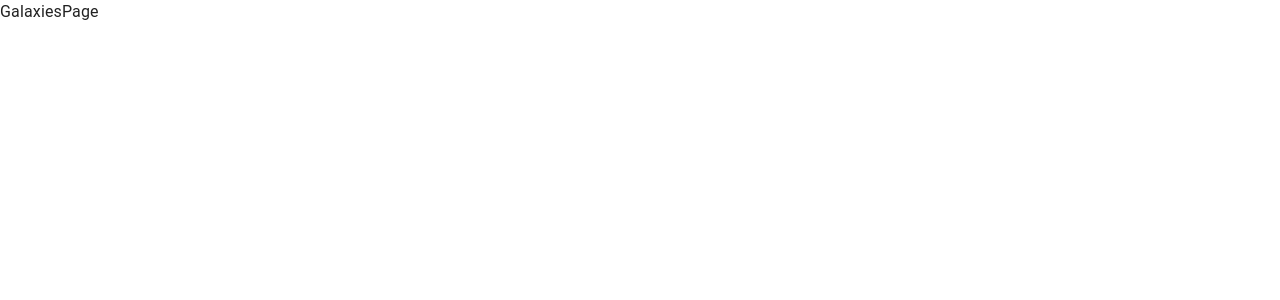
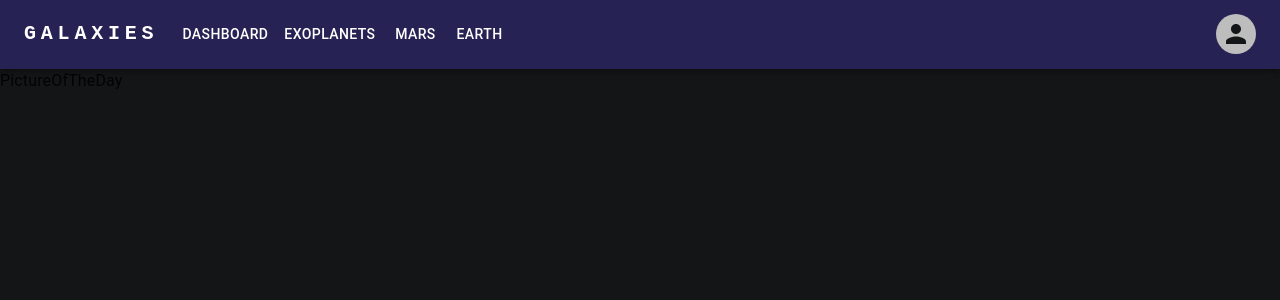
Before and after one commit to fernandoG494/pet-project, a React (Vite) app: page / in a window 1280 px wide. Shown: the top 300 px of the page. Built offline with nearby package versions, Linux system fonts and the light colour scheme.

Commit message:
Routes implemented and login/logout basic function implemented

```diff
--- a/index.html
+++ b/index.html
@@ -4,7 +4,7 @@
     <meta charset="UTF-8" />
     <link rel="icon" type="image/svg+xml" href="/vite.svg" />
     <meta name="viewport" content="width=device-width, initial-scale=1.0" />
-    <title>🌠 Galaxies 🌠</title>
+    <title>Galaxies</title>
   </head>
   <body>
     <div id="root"></div>
--- /dev/null
+++ b/src/components/Earth/Earth.tsx
@@ -0,0 +1,9 @@
+import React from 'react'
+
+const Earth = () => {
+    return (
+        <div>Earth</div>
+    );
+};
+
+export default Earth;
--- /dev/null
+++ b/src/components/Exoplanets/Exoplanets.tsx
@@ -0,0 +1,9 @@
+import React from 'react'
+
+const Exoplanets = () => {
+    return (
+        <div>Exoplanets</div>
+    )
+}
+
+export default Exoplanets
--- /dev/null
+++ b/src/components/Mars/Mars.tsx
@@ -0,0 +1,9 @@
+import React from 'react'
+
+const Mars = () => {
+    return (
+        <div>Mars</div>
+    );
+};
+
+export default Mars;
--- /dev/null
+++ b/src/components/NavBar/NavBar.tsx
@@ -0,0 +1,178 @@
+import React, {useState} from 'react';
+import MenuIcon from '@mui/icons-material/Menu';
+import AdbIcon from '@mui/icons-material/Adb';
+import {
+    AppBar,
+    Box,
+    Toolbar,
+    IconButton,
+    Typography,
+    Menu,
+    Container,
+    Avatar,
+    Button,
+    Tooltip,
+    MenuItem,
+} from '@mui/material';
+
+const pages = ['Dashboard', 'Exoplanets', 'Mars', 'Earth'];
+
+const NavBar = () => {
+    // Temporal state just to show the login screen
+    const [isUser, setIsUser] = useState(false);
+
+    const [anchorElNav, setAnchorElNav] = React.useState<null | HTMLElement>(null);
+    const [anchorElUser, setAnchorElUser] = React.useState<null | HTMLElement>(null);
+
+    const handleOpenNavMenu = (event: React.MouseEvent<HTMLElement>) => {
+        setAnchorElNav(event.currentTarget);
+    };
+    const handleOpenUserMenu = (event: React.MouseEvent<HTMLElement>) => {
+        setAnchorElUser(event.currentTarget);
+    };
+
+    const handleCloseNavMenu = () => {
+        setAnchorElNav(null);
+    };
+
+    const handleCloseUserMenu = () => {
+        setAnchorElUser(null);
+        setIsUser(!isUser);
+    };
+
+    return (
+        <AppBar position="static">
+            <Container maxWidth="xl">
+                <Toolbar disableGutters>
+                    <Typography
+                        variant="h6"
+                        noWrap
+                        component="a"
+                        href="/"
+                        sx={{
+                            mr: 2,
+                            display: { xs: 'none', md: 'flex' },
+                            fontFamily: 'monospace',
+                            fontWeight: 700,
+                            letterSpacing: '.3rem',
+                            color: 'inherit',
+                            textDecoration: 'none',
+                        }}
+                    >
+                        GALAXIES
+                    </Typography>
+                    <Box sx={{ flexGrow: 1, display: { xs: 'flex', md: 'none' } }}>
+                        <IconButton
+                            size="large"
+                            aria-label="account of current user"
+                            aria-controls="menu-appbar"
+                            aria-haspopup="true"
+                            onClick={handleOpenNavMenu}
+                            color="inherit"
+                        >
+                            <MenuIcon />
+                            </IconButton>
+                            <Menu
+                                id="menu-appbar"
+                                anchorEl={anchorElNav}
+                                anchorOrigin={{
+                                    vertical: 'bottom',
+                                    horizontal: 'left',
+                                }}
+                                keepMounted
+                                transformOrigin={{
+                                    vertical: 'top',
+                                    horizontal: 'left',
+                                }}
+                                open={Boolean(anchorElNav)}
+                                onClose={handleCloseNavMenu}
+                                sx={{
+                                    display: { xs: 'block', md: 'none' },
+                                }}
+                            >
+                                {pages.map((page) => (
+                                    <MenuItem key={page} onClick={handleCloseNavMenu}>
+                                    <Typography textAlign="center">{page}</Typography>
+                                    </MenuItem>
+                                ))}
+                            </Menu>
+                    </Box>
+                    <Typography
+                        variant="h5"
+                        noWrap
+                        component="a"
+                        href=""
+                        sx={{
+                            mr: 2,
+                            display: { xs: 'flex', md: 'none' },
+                            flexGrow: 1,
+                            fontFamily: 'monospace',
+                            fontWeight: 700,
+                            letterSpacing: '.3rem',
+                            color: 'inherit',
+                            textDecoration: 'none',
+                        }}
+                    >
+                        GALAXIES
+                    </Typography>
+                    <Box
+                        sx={{
+                            flexGrow: 1,
+                            display: { xs: 'none', md: 'flex' },
+                        }}
+                    >
+                        {pages.map((page) => (
+                            <Button
+                                key={page}
+                                onClick={handleCloseNavMenu}
+                                sx={{ my: 2, color: 'white', display: 'block' }}
+                            >
+                                {page}
+                            </Button>
+                        ))}
+                    </Box>
+                    <Box sx={{ flexGrow: 0 }}>
+                        <Tooltip title="Open settings">
+                            <IconButton onClick={handleOpenUserMenu} sx={{ p: 0 }}>
+                                <Avatar alt="Remy Sharp" src="" />
+                            </IconButton>
+                        </Tooltip>
+                        <Menu
+                            sx={{ mt: '45px' }}
+                            id="menu-appbar"
+                            anchorEl={anchorElUser}
+                            anchorOrigin={{
+                                vertical: 'top',
+                                horizontal: 'right',
+                            }}
+                            keepMounted
+                            transformOrigin={{
+                                vertical: 'top',
+                                horizontal: 'right',
+                            }}
+                            open={Boolean(anchorElUser)}
+                            onClose={handleCloseUserMenu}
+                        >
+                            {/* {settings.map((setting) => (
+                                <MenuItem key={setting} onClick={handleCloseUserMenu}>
+                                    <Typography textAlign="center">{setting}</Typography>
+                                </MenuItem>
+                            ))} */}
+                            {isUser ? (
+                                <MenuItem key='logout' onClick={handleCloseUserMenu}>
+                                    <Typography textAlign="center">Log out</Typography>
+                                </MenuItem>
+                            ) : (
+                                <MenuItem key='login' onClick={handleCloseUserMenu}>
+                                    <Typography textAlign="center">Log in</Typography>
+                                </MenuItem>
+                            )}
+                        </Menu>
+                    </Box>
+                </Toolbar>
+            </Container>
+        </AppBar>
+    );
+};
+
+export default NavBar;
--- /dev/null
+++ b/src/components/PictureOfTheDay/PictureOfTheDay.tsx
@@ -0,0 +1,9 @@
+import React from 'react'
+
+const PictureOfTheDay = () => {
+    return (
+        <div>PictureOfTheDay</div>
+    );
+};
+
+export default PictureOfTheDay;
--- a/src/galaxies/pages/GalaxiesPage.tsx
+++ b/src/galaxies/pages/GalaxiesPage.tsx
@@ -1,9 +1,26 @@
-import React from 'react'
+import React from 'react';
+import Mars from '../../components/Mars/Mars';
+import { Route, Routes } from 'react-router-dom';
+import Earth from '../../components/Earth/Earth';
+import NavBar from '../../components/NavBar/NavBar';
+import Exoplanets from '../../components/Exoplanets/Exoplanets';
+import PictureOfTheDay from '../../components/PictureOfTheDay/PictureOfTheDay';
 
 const GalaxiesPage = () => {
     return (
-        <div>GalaxiesPage</div>
-    );
-};
+        <div>
+            <NavBar />
+            <div>
+                <Routes>
+                    <Route path='/dashboard' element={<PictureOfTheDay />} />
+                    <Route path='/exoplanets' element={<Exoplanets />} />
+                    <Route path='/mars' element={<Mars />} />
+                    <Route path='/earth' element={<Earth />} />
+                    <Route path='/' element={<PictureOfTheDay />} />
+                </Routes>
+            </div>
+        </div>
+    )
+}
 
 export default GalaxiesPage;
--- a/src/theme/AppTheme.tsx
+++ b/src/theme/AppTheme.tsx
@@ -20,11 +20,14 @@ const AppTheme = ({ children }: Props) => {
             },
             error: {
                 main: red.A400,
+            },
+            background: {
+                default: '#131516'
             }
         },
         typography: {
             fontFamily: '"Roboto", "Helvetica", "Arial", sans-serif',
-        }
+        },
     });
 
     return (
```
